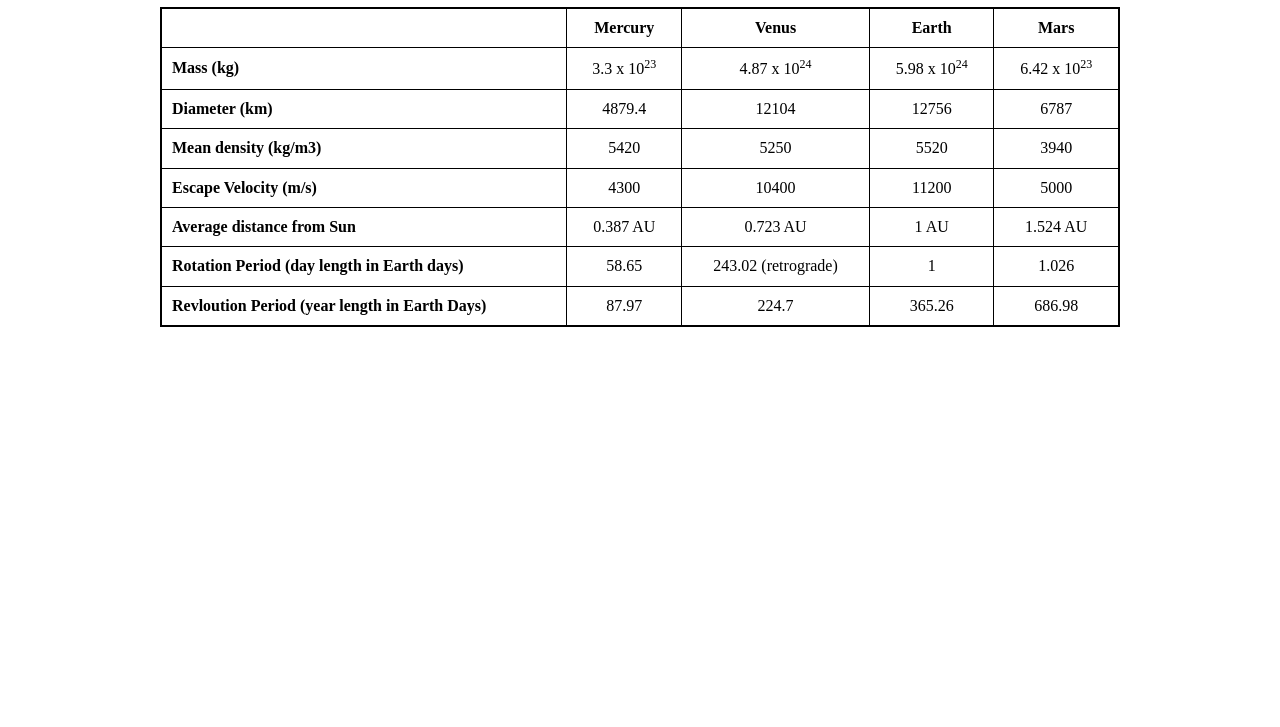
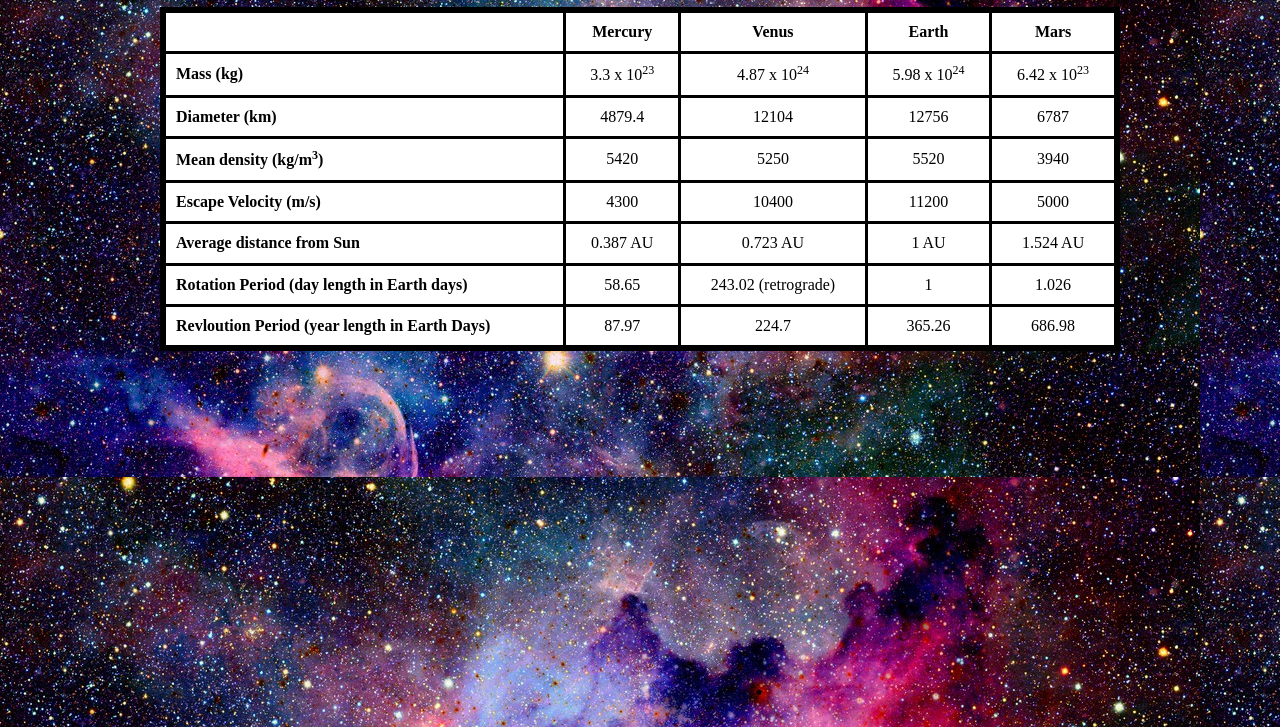
Before and after one commit to AmeenAbd/itmd361-lab5, a plain HTML site: page index.html in a window 1280 px wide. Shown: the part 73-800 px from the top of the page. Drawn offline with Linux system fonts and the light colour scheme.

Commit message:
add img folder for background img, added more styling

```diff
--- a/css/style.css
+++ b/css/style.css
@@ -1,20 +1,23 @@
 #main{
   max-width: 960px;
   margin: 0 auto;
+  background-image: url(../img/space.jpg);
 }
 
 h1{
   text-align: center;
+  color: white;
 }
 
 table#four_planets{
   width: 100%;
   border-collapse: collapse;
-  border: 2px solid black;
+  border: 6px solid black;
+  background-color: white;
 }
 
 th, td{
-  border: 1px solid black;
+  border: 3px solid black;
   padding: 10px 15px;
   text-align: center;
 }
--- a/index.html
+++ b/index.html
@@ -6,8 +6,7 @@
     <link rel="stylesheet" href="css/reset.css">
     <link rel="stylesheet" href="css/style.css">
   </head>
-  <body>
-    <div id = "main">
+  <body id="main">
       <h1>The Four Closest Planets to the Sun</h1>
       <table id ="four_planets">
         <tr>
@@ -32,7 +31,7 @@
           <td>6787</td>
         </tr>
         <tr>
-          <td class="attr">Mean density (kg/m3)</td>
+          <td class="attr">Mean density (kg/m<span class="super">3</span>)</td>
           <td>5420</td>
           <td>5250</td>
           <td>5520</td>
@@ -67,6 +66,5 @@
           <td>686.98</td>
         </tr>
       </table>
-    </div>
   </body>
 </html>
```
Also changed, not shown: img/space.jpg (added).
